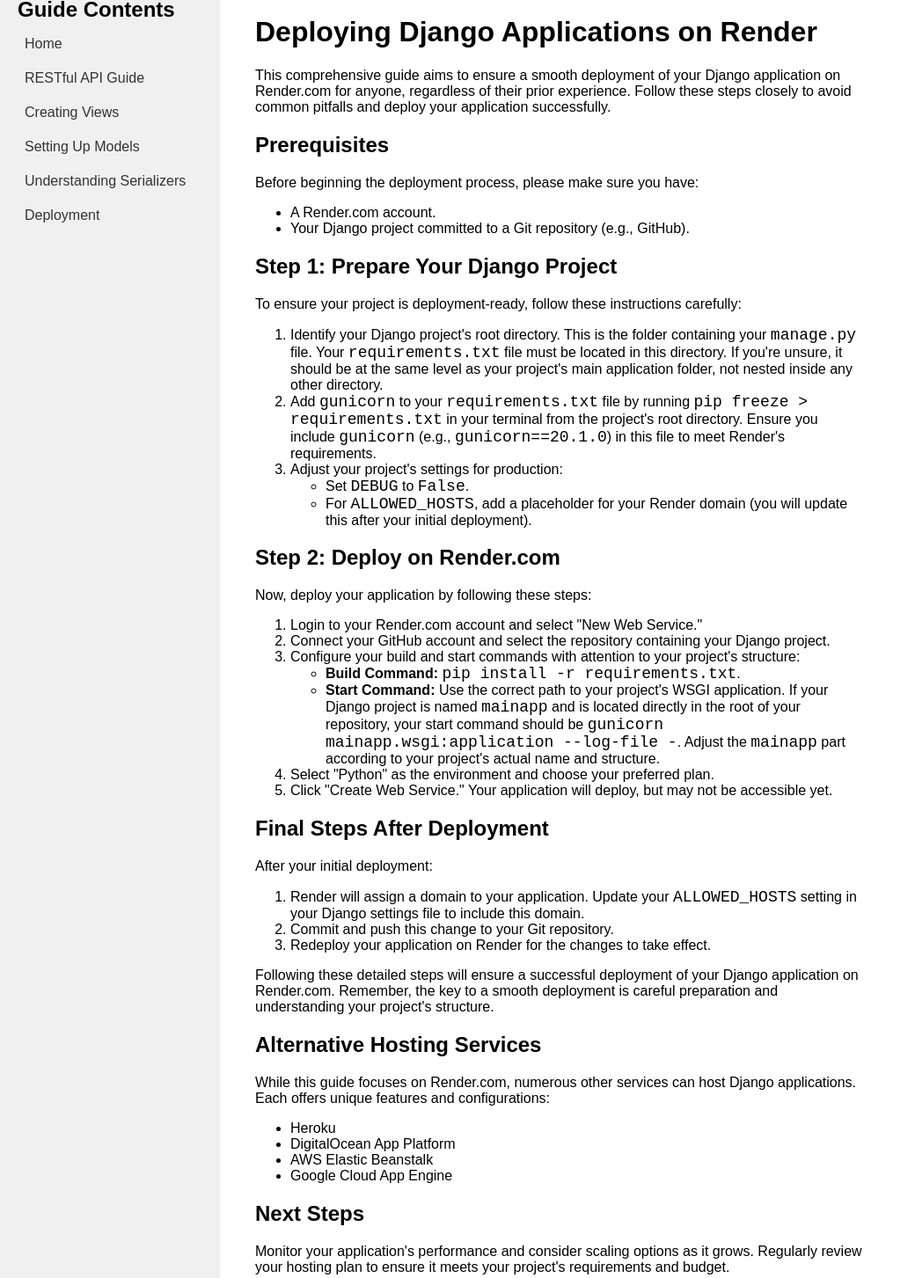
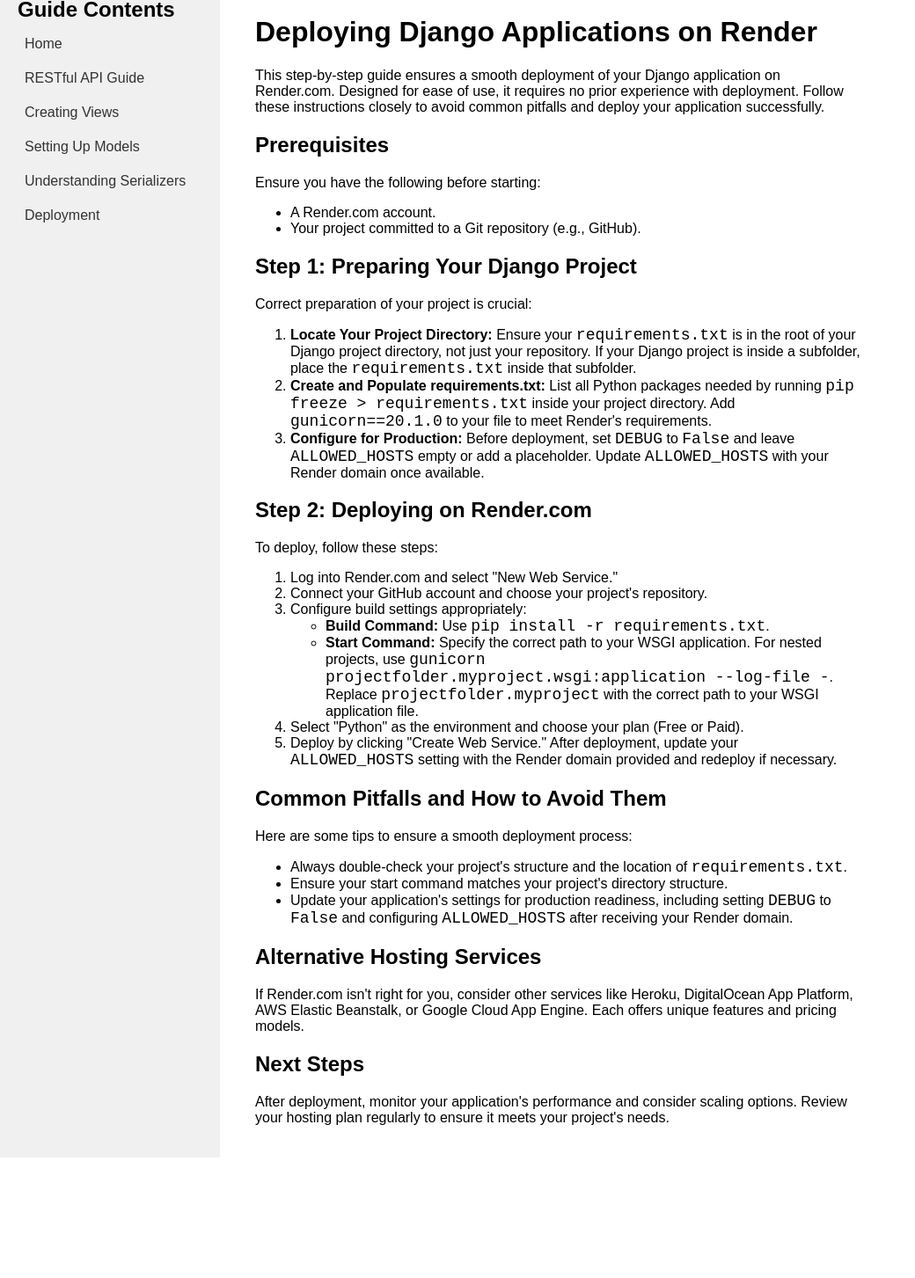
Before and after one commit to tm-LBenson/django-instructions, a plain HTML site: page deployment.html in a window 1280 px wide. Shown: the part 23-1476 px from the top of the page at 88% size, without its empty margins (0-1040 px from the left). After the commit the page ends 1339 px from the top, so only its background shows below. Drawn offline with nearby package versions, Linux system fonts and the light colour scheme.

Commit message:
refactor for new instructions

```diff
--- a/deployment.html
+++ b/deployment.html
@@ -24,64 +24,51 @@
     </div>
     <div class="content">
         <h1>Deploying Django Applications on Render</h1>
-        <p>This comprehensive guide aims to ensure a smooth deployment of your Django application on Render.com for anyone, regardless of their prior experience. Follow these steps closely to avoid common pitfalls and deploy your application successfully.</p>
+        <p>This step-by-step guide ensures a smooth deployment of your Django application on Render.com. Designed for ease of use, it requires no prior experience with deployment. Follow these instructions closely to avoid common pitfalls and deploy your application successfully.</p>
 
         <h2>Prerequisites</h2>
-        <p>Before beginning the deployment process, please make sure you have:</p>
+        <p>Ensure you have the following before starting:</p>
         <ul>
             <li>A Render.com account.</li>
-            <li>Your Django project committed to a Git repository (e.g., GitHub).</li>
+            <li>Your project committed to a Git repository (e.g., GitHub).</li>
         </ul>
 
-        <h2>Step 1: Prepare Your Django Project</h2>
-        <p>To ensure your project is deployment-ready, follow these instructions carefully:</p>
+        <h2>Step 1: Preparing Your Django Project</h2>
+        <p>Correct preparation of your project is crucial:</p>
         <ol>
-            <li>Identify your Django project's root directory. This is the folder containing your <code>manage.py</code> file. Your <code>requirements.txt</code> file must be located in this directory. If you're unsure, it should be at the same level as your project's main application folder, not nested inside any other directory.</li>
-            <li>Add <code>gunicorn</code> to your <code>requirements.txt</code> file by running <code>pip freeze > requirements.txt</code> in your terminal from the project's root directory. Ensure you include <code>gunicorn</code> (e.g., <code>gunicorn==20.1.0</code>) in this file to meet Render's requirements.</li>
-            <li>Adjust your project's settings for production:
+            <li><strong>Locate Your Project Directory:</strong> Ensure your <code>requirements.txt</code> is in the root of your Django project directory, not just your repository. If your Django project is inside a subfolder, place the <code>requirements.txt</code> inside that subfolder.</li>
+            <li><strong>Create and Populate requirements.txt:</strong> List all Python packages needed by running <code>pip freeze > requirements.txt</code> inside your project directory. Add <code>gunicorn==20.1.0</code> to your file to meet Render's requirements.</li>
+            <li><strong>Configure for Production:</strong> Before deployment, set <code>DEBUG</code> to <code>False</code> and leave <code>ALLOWED_HOSTS</code> empty or add a placeholder. Update <code>ALLOWED_HOSTS</code> with your Render domain once available.</li>
+        </ol>
+
+        <h2>Step 2: Deploying on Render.com</h2>
+        <p>To deploy, follow these steps:</p>
+        <ol>
+            <li>Log into Render.com and select "New Web Service."</li>
+            <li>Connect your GitHub account and choose your project's repository.</li>
+            <li>Configure build settings appropriately:
                 <ul>
-                    <li>Set <code>DEBUG</code> to <code>False</code>.</li>
-                    <li>For <code>ALLOWED_HOSTS</code>, add a placeholder for your Render domain (you will update this after your initial deployment).</li>
+                    <li><strong>Build Command:</strong> Use <code>pip install -r requirements.txt</code>.</li>
+                    <li><strong>Start Command:</strong> Specify the correct path to your WSGI application. For nested projects, use <code>gunicorn projectfolder.myproject.wsgi:application --log-file -</code>. Replace <code>projectfolder.myproject</code> with the correct path to your WSGI application file.</li>
                 </ul>
             </li>
+            <li>Select "Python" as the environment and choose your plan (Free or Paid).</li>
+            <li>Deploy by clicking "Create Web Service." After deployment, update your <code>ALLOWED_HOSTS</code> setting with the Render domain provided and redeploy if necessary.</li>
         </ol>
 
-        <h2>Step 2: Deploy on Render.com</h2>
-        <p>Now, deploy your application by following these steps:</p>
-        <ol>
-            <li>Login to your Render.com account and select "New Web Service."</li>
-            <li>Connect your GitHub account and select the repository containing your Django project.</li>
-            <li>Configure your build and start commands with attention to your project's structure:
-                <ul>
-                    <li><strong>Build Command:</strong> <code>pip install -r requirements.txt</code>.</li>
-                    <li><strong>Start Command:</strong> Use the correct path to your project's WSGI application. If your Django project is named <code>mainapp</code> and is located directly in the root of your repository, your start command should be <code>gunicorn mainapp.wsgi:application --log-file -</code>. Adjust the <code>mainapp</code> part according to your project's actual name and structure.</li>
-                </ul>
-            </li>
-            <li>Select "Python" as the environment and choose your preferred plan.</li>
-            <li>Click "Create Web Service." Your application will deploy, but may not be accessible yet.</li>
-        </ol>
-
-        <h2>Final Steps After Deployment</h2>
-        <p>After your initial deployment:</p>
-        <ol>
-            <li>Render will assign a domain to your application. Update your <code>ALLOWED_HOSTS</code> setting in your Django settings file to include this domain.</li>
-            <li>Commit and push this change to your Git repository.</li>
-            <li>Redeploy your application on Render for the changes to take effect.</li>
-        </ol>
-
-        <p>Following these detailed steps will ensure a successful deployment of your Django application on Render.com. Remember, the key to a smooth deployment is careful preparation and understanding your project's structure.</p>
+        <h2>Common Pitfalls and How to Avoid Them</h2>
+        <p>Here are some tips to ensure a smooth deployment process:</p>
+        <ul>
+            <li>Always double-check your project's structure and the location of <code>requirements.txt</code>.</li>
+            <li>Ensure your start command matches your project's directory structure.</li>
+            <li>Update your application's settings for production readiness, including setting <code>DEBUG</code> to <code>False</code> and configuring <code>ALLOWED_HOSTS</code> after receiving your Render domain.</li>
+        </ul>
 
         <h2>Alternative Hosting Services</h2>
-        <p>While this guide focuses on Render.com, numerous other services can host Django applications. Each offers unique features and configurations:</p>
-        <ul>
-            <li>Heroku</li>
-            <li>DigitalOcean App Platform</li>
-            <li>AWS Elastic Beanstalk</li>
-            <li>Google Cloud App Engine</li>
-        </ul>
+        <p>If Render.com isn't right for you, consider other services like Heroku, DigitalOcean App Platform, AWS Elastic Beanstalk, or Google Cloud App Engine. Each offers unique features and pricing models.</p>
 
         <h2>Next Steps</h2>
-        <p>Monitor your application's performance and consider scaling options as it grows. Regularly review your hosting plan to ensure it meets your project's requirements and budget.</p>
+        <p>After deployment, monitor your application's performance and consider scaling options. Review your hosting plan regularly to ensure it meets your project's needs.</p>
     </div>
 </main>
 <script src="injectCopyButtons.js"></script>
```
